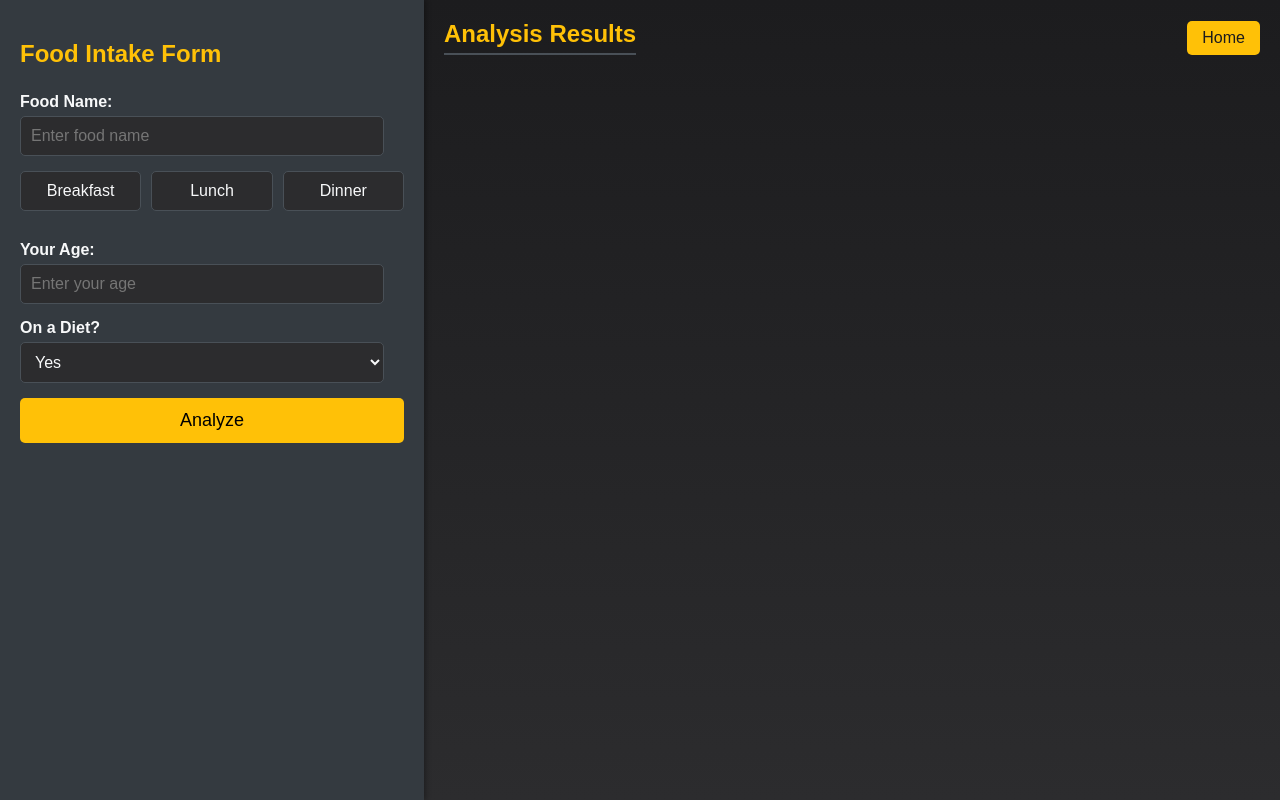
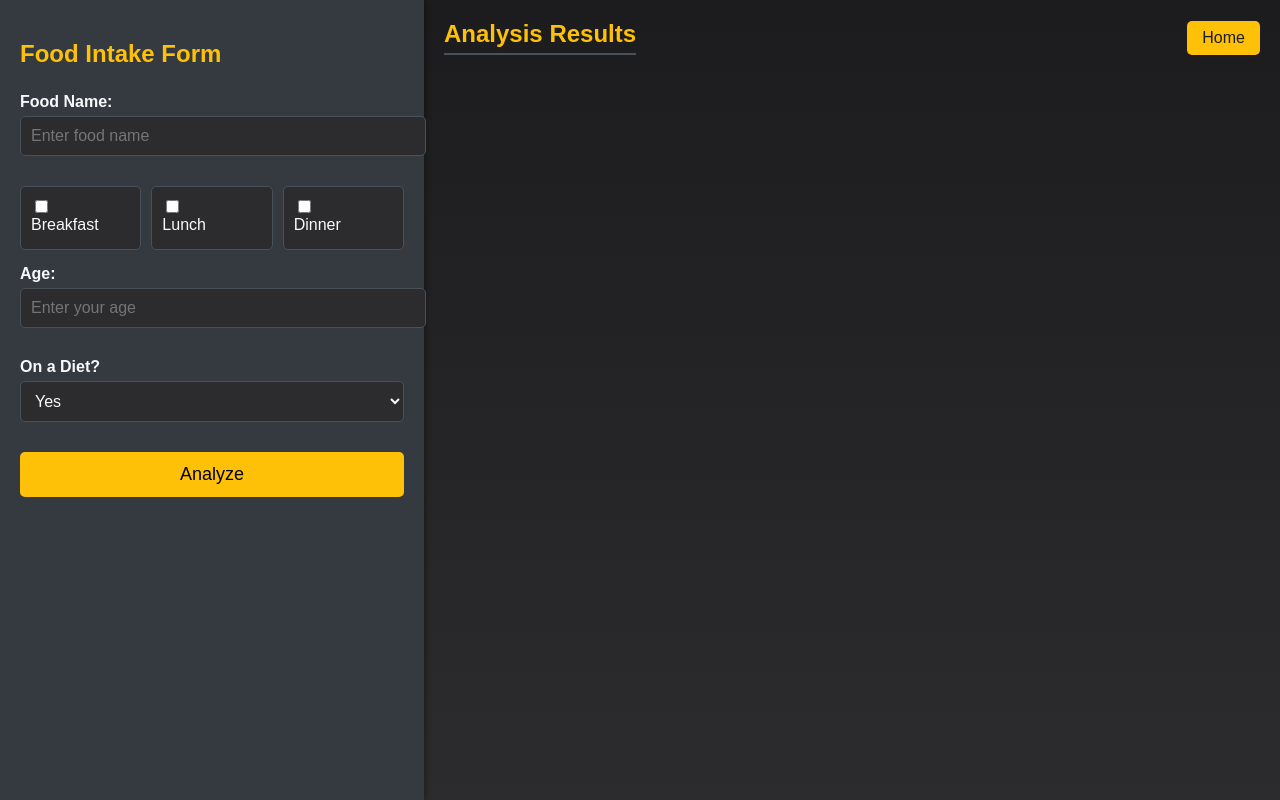
Before and after one commit to SW0729/9WJ, a Django app: page /calories/ in a window 1280 px wide. Run offline with Django 5.2, Linux system fonts and the light colour scheme.

Commit message:
최신화4

```diff
--- a/calories/views.py
+++ b/calories/views.py
@@ -1,3 +1,4 @@
+import markdown
 from django.shortcuts import render
 import openai  # AI 도구
 from rest_framework.views import APIView  # API 키 도구
@@ -44,6 +45,8 @@ class CalorieView(APIView): # 이제 간단하게 하자 너무 길다야
                 """
 
             try:
+                md = markdown.Markdown(extensions=["fenced_code"])
+
                 result = calories_calculator(
                     time=data['food_time'],
                     # filtered_file=None,
@@ -54,9 +57,13 @@ class CalorieView(APIView): # 이제 간단하게 하자 너무 길다야
                     chosen_language=chosen_language,
                     breakfast_time =  "breakfast_time",
                     lunch_time = "lunch",
+
                 )
+                # markdown 결과 후 \n을 <br>로 변환하여 HTML로 처리
+                markdown_results = md.convert(result).replace('\n', '<br>')
+
                 serializer.save()  # 입력 데이터를 저장
-                return Response({"analysis": result}, status=status.HTTP_200_OK)
+                return Response({"analysis": markdown_results}, status=status.HTTP_200_OK)
 
             except Exception as e:
                 return Response({"error": str(e)}, status=status.HTTP_400_BAD_REQUEST)
--- a/chatbot/views.py
+++ b/chatbot/views.py
@@ -1,3 +1,4 @@
+import markdown
 from django.shortcuts import render # 템플릿 함수수
 from rest_framework.views import APIView
 from rest_framework.response import Response
@@ -63,15 +64,17 @@ class RecipeSearchView(APIView):
         print(query,country_food)
 
         try:
+            md = markdown.Markdown(extensions=["fenced_code"])
             # `recipe_finder`를 호출하여 결과 얻기
             results = recipe_finder(query, country_food)
+            markdown_results = md.convert(results)
 
             # 검색 결과가 없을 경우 처리
             if not results:
                 return Response({"results": "검색 결과가 없습니다. 다른 키워드로 시도해보세요."}, status=status.HTTP_200_OK)
 
             # 성공적으로 결과 반환
-            return Response({"results": results}, status=status.HTTP_200_OK)
+            return Response({"results": markdown_results}, status=status.HTTP_200_OK)
 
         except ValueError as ve:
             # 잘못된 값 처리
--- a/templates/calories.html
+++ b/templates/calories.html
@@ -11,83 +11,66 @@
             display: flex;
             flex-direction: column;
             height: 100vh;
-            color: #f8f9fa;
-            background: linear-gradient(to bottom, #1c1c1e, #2c2c2e);
+            color: #F8F9FA;
+            background: linear-gradient(to bottom, #1C1C1E, #2C2C2E);
         }
-
         .container {
             display: flex;
             flex: 1;
         }
-
         .sidebar {
             width: 30%;
-            background-color: #343a40;
+            background-color: #343A40;
             padding: 20px;
             box-shadow: 2px 0 5px rgba(0, 0, 0, 0.3);
             display: flex;
             flex-direction: column;
             gap: 15px;
         }
-
         .sidebar h2 {
-            color: #ffc107;
+            color: #FFC107;
             margin-bottom: 10px;
         }
-
         .form-group {
-            width: 100%; /* 부모 요소 크기에 맞춤 */
-            max-width: 600px; /* 최대 가로 크기 제한 */
+            margin-bottom: 15px;
         }
-
         .form-group label {
             display: block;
             margin-bottom: 5px;
             font-weight: bold;
         }
-
         .form-group input, .form-group select {
-            width: calc(100% - 20px); /* 20px은 padding 합산 */
-            max-width: 100%; /* 입력 필드가 벗어나지 않도록 */
+            width: 100%;
             padding: 10px;
             font-size: 16px;
             border: 1px solid #495057;
             border-radius: 5px;
-            background-color: #2c2c2e;
-            color: #f8f9fa;
-            box-sizing: border-box; /* 패딩을 포함하여 전체 너비 조정 */
+            background-color: #2C2C2E;
+            color: #F8F9FA;
         }
-
         .form-group input:focus, .form-group select:focus {
             outline: none;
-            border-color: #ffc107;
+            border-color: #FFC107;
         }
-
-        .time-buttons {
+        .checkbox-group {
             display: flex;
             gap: 10px;
         }
-
-        .time-button {
-            flex: 1;
-            padding: 10px;
-            font-size: 16px;
-            background-color: #2c2c2e;
-            color: #f8f9fa;
+        .checkbox-box {
             border: 1px solid #495057;
             border-radius: 5px;
-            cursor: pointer;
-            text-align: center;
-            transition: background-color 0.3s ease, color 0.3s ease;
+            padding: 10px;
+            background-color: #2C2C2E;
+            flex: 1;
+            display: flex;
+            flex-direction: column;
+            align-items: flex-start;
         }
-
-        .time-button.selected {
-            background-color: #ffc107;
-            color: #1c1c1e;
+        .checkbox-box label {
+            margin-bottom: 5px;
         }
-
         .submit-btn {
-            background-color: #ffc107;
+            background-color: #FFC107;
             border: none;
             padding: 12px;
             font-size: 18px;
@@ -95,11 +78,9 @@
             cursor: pointer;
             transition: background-color 0.3s ease;
         }
-
         .submit-btn:hover {
-            background-color: #ffcd39;
+            background-color: #FFCD39;
         }
-
         .results-panel {
             flex: 1;
             padding: 20px;
@@ -107,45 +88,38 @@
             flex-direction: column;
             gap: 20px;
         }
-
         .results-panel-header {
             display: flex;
             justify-content: space-between;
             align-items: center;
         }
-
         .results-panel h2 {
-            color: #ffc107;
+            color: #FFC107;
             border-bottom: 2px solid #495057;
             padding-bottom: 5px;
             margin: 0;
         }
-
         .home-btn {
-            background-color: #ffc107;
-            color: #1c1c1e;
+            background-color: #FFC107;
+            color: #1C1C1E;
             text-decoration: none;
             padding: 8px 15px;
             font-size: 16px;
             border-radius: 5px;
             transition: background-color 0.3s ease;
         }
-
         .home-btn:hover {
-            background-color: #ffcd39;
+            background-color: #FFCD39;
         }
-
         .result-box {
             background-color: #495057;
             padding: 15px;
             border-radius: 5px;
             box-shadow: 0 2px 5px rgba(0, 0, 0, 0.3);
         }
-
         .result-box p {
             margin: 0;
         }
-
         #dynamic-results {
             margin-top: 20px;
         }
@@ -159,20 +133,24 @@
                 <label for="food">Food Name:</label>
                 <input type="text" id="food" placeholder="Enter food name">
             </div>
-
-            <div class="time-buttons">
-                <button class="time-button" id="breakfast">Breakfast</button>
-                <button class="time-button" id="lunch">Lunch</button>
-                <button class="time-button" id="dinner">Dinner</button>
+            <div class="checkbox-group">
+                <div class="checkbox-box">
+                    <input type="checkbox" id="breakfast" name="time" value="breakfast">
+                    <label for="breakfast">Breakfast</label>
+                </div>
+                <div class="checkbox-box">
+                    <input type="checkbox" id="lunch" name="time" value="lunch">
+                    <label for="lunch">Lunch</label>
+                </div>
+                <div class="checkbox-box">
+                    <input type="checkbox" id="dinner" name="time" value="dinner">
+                    <label for="dinner">Dinner</label>
+                </div>
             </div>
-
-            <div id="additional-fields"></div>
-
             <div class="form-group">
-                <label for="age">Your Age:</label>
+                <label for="age"> Age:</label>
                 <input type="number" id="age" placeholder="Enter your age">
             </div>
-
             <div class="form-group">
                 <label for="diet">On a Diet?</label>
                 <select id="diet">
@@ -180,10 +158,8 @@
                     <option value="no">No</option>
                 </select>
             </div>
-
             <button class="submit-btn" id="analyze-btn">Analyze</button>
         </div>
-
         <div class="results-panel">
             <div class="results-panel-header">
                 <h2>Analysis Results</h2>
@@ -192,67 +168,47 @@
             <div id="dynamic-results"></div>
         </div>
     </div>
-
     <script>
-        const timeButtons = document.querySelectorAll('.time-button');
-        const additionalFields = document.getElementById('additional-fields');
-
-        timeButtons.forEach(button => {
-            button.addEventListener('click', function () {
-                timeButtons.forEach(btn => btn.classList.remove('selected'));
-                this.classList.add('selected');
-
-                additionalFields.innerHTML = '';
-
-                if (this.id === 'lunch') {
-                    additionalFields.innerHTML = `
-                        <div class="form-group">
-                            <label for="breakfast-input">아침에는 무엇을 먹었나요?</label>
-                            <input type="text" id="breakfast-input" placeholder="아침에는 무엇을 먹었나요?">
-                        </div>`;
-                } else if (this.id === 'dinner') {
-                    additionalFields.innerHTML = `
-                        <div class="form-group">
-                            <label for="breakfast-input">아침에는 무엇을 먹었나요?</label>
-                            <input type="text" id="breakfast-input" placeholder="아침에는 무엇을 먹었나요?">
-                        </div>
-                        <div class="form-group">
-                            <label for="lunch-input">점심에는 무엇을 먹었나요?</label>
-                            <input type="text" id="lunch-input" placeholder="점심에는 무엇을 먹었나요?">
-                        </div>`;
+        const checkboxes = document.querySelectorAll('input[name="time"]');
+        checkboxes.forEach(checkbox => {
+            checkbox.addEventListener('change', function () {
+                if (this.checked) {
+                    checkboxes.forEach(cb => {
+                        if (cb !== this) {
+                            cb.checked = false;
+                        }
+                    });
                 }
             });
         });
-
         document.getElementById('analyze-btn').addEventListener('click', function () {
             const resultsContainer = document.getElementById('dynamic-results');
-            resultsContainer.innerHTML = '';
-
-            const foodDetails = document.getElementById('food').value;
-            const age = document.getElementById('age').value;
-            const isOnDiet = document.getElementById('diet').value;
-            const breakfastInput = document.getElementById('breakfast-input')?.value || '';
-            const lunchInput = document.getElementById('lunch-input')?.value || '';
-
-            const selectedTime = [...timeButtons].find(btn => btn.classList.contains('selected'))?.id;
-
-            if (!foodDetails || !age || !isOnDiet || !selectedTime) {
+            resultsContainer.innerHTML = ''; // 첫 번째로 여기에서 초기화
+            // 사용자가 선택한 시간을 받아오기
+            const food_time = [];
+            if (document.getElementById('breakfast').checked) food_time.push('아침');
+            if (document.getElementById('lunch').checked) food_time.push('점심');
+            if (document.getElementById('dinner').checked) food_time.push('저녁');
+            // 사용자 입력값 받아오기
+            const food_details = document.getElementById('food').value;  // 음식 이름
+            const age = document.getElementById('age').value;  // 나이
+            const is_on_diet = document.getElementById('diet').value;  // 다이어트 여부
+            // 입력값이 제대로 입력되었는지 확인
+            if (!food_details || !age || !is_on_diet) {
                 alert("Please fill out all required fields.");
-                return;
+                return; // 필수 입력 항목이 비어 있으면 함수 종료
             }
-
+            // API 경로
             const url = 'http://127.0.0.1:8000/api/calories/';
-
+            // 사용자 입력값으로 POST 요청 데이터 구성
             const data = {
-                food_time: selectedTime,
-                food_details: foodDetails,
-                age: age,
-                is_on_diet: isOnDiet,
-                breakfast: selectedTime === 'lunch' || selectedTime === 'dinner' ? breakfastInput : '',
-                lunch: selectedTime === 'dinner' ? lunchInput : '',
-                chosen_language: 'en',
+                food_time: food_time.join(', '),  // 선택된 음식 시간들을 쉼표로 구분하여 전송
+                food_details: food_details,  // 음식 이름
+                age: age,  // 나이
+                is_on_diet: is_on_diet,  // 다이어트 여부
+                chosen_language: 'en',  // 언어 선택 (기본값: 영어)
             };
-
+            // fetch 요청 보내기
             fetch(url, {
                 method: 'POST',
                 headers: { 'Content-Type': 'application/json' },
@@ -260,7 +216,8 @@
             })
             .then(res => res.json())
             .then(responseData => {
-                console.log('Response:', responseData);
+                console.log('Response:', responseData);  // 응답 데이터 처리
+                // 응답 데이터를 화면에 표시할 경우
                 resultsContainer.innerHTML = JSON.stringify(responseData, null, 2);
             })
             .catch(error => console.error('Error:', error));
```
Also changed, not shown: calories/migrations/0002_alter_calories_food_time.py (added).
